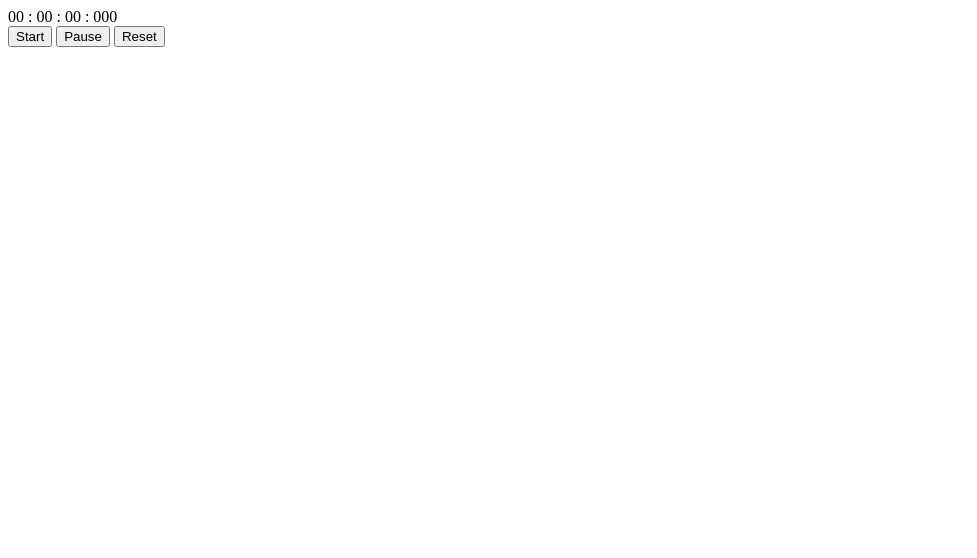
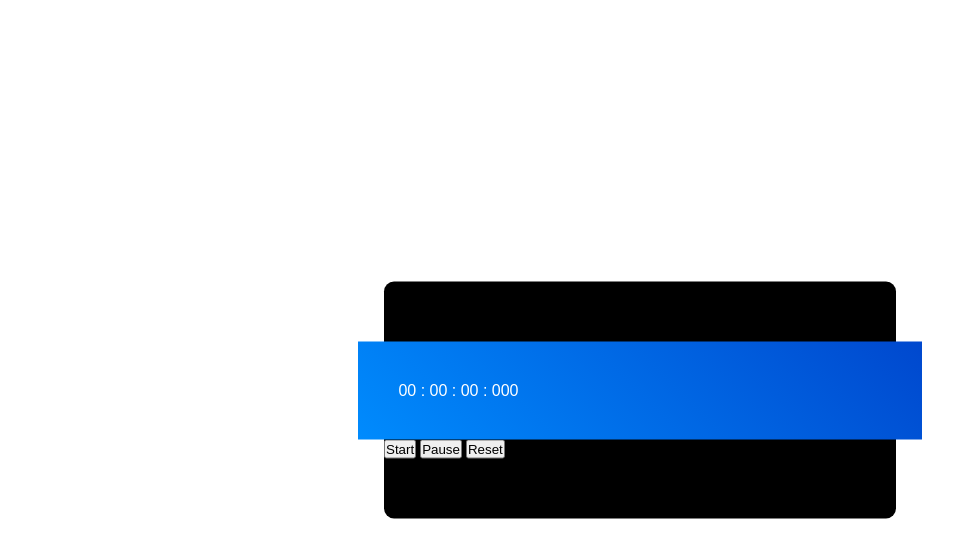
Before and after one commit to gines18/Stopwatch, a plain HTML site: page index.html in a window 1280 px wide. Shown: the whole page, without its empty margins (0-977 px from the left). Drawn offline with Linux system fonts and the light colour scheme.

Commit message:
styled timerDisplay and container

```diff
--- a/index.html
+++ b/index.html
@@ -5,6 +5,7 @@
     <meta http-equiv="X-UA-Compatible" content="IE=edge">
     <meta name="viewport" content="width=device-width, initial-scale=1.0">
     <title>Stopwatch</title>
+    <link rel="stylesheet" href="./style.css">
 </head>
 <body>
     <div class="container">
--- a/style.css
+++ b/style.css
@@ -0,0 +1,34 @@
+*,
+*:before,
+*:after{
+    padding: 0;
+    margin: 0;
+    box-sizing: border-box;
+}
+
+.container{
+    background-color: black;
+    padding: 60px 0;
+    width: 40%;
+    min-width: 500px;
+    position: absolute;
+    transform: translate(-50%, -50%);
+    top: 50%;
+    left: 50%;
+border-radius: 10px;
+}
+
+.timerDisplay{
+    position: relative;
+    width: 110%;
+    background: linear-gradient(
+        -135deg,
+        #0048ce,
+        #008bfd
+    );
+    left: -5%;
+    padding: 40px;
+    font-family: Arial, Helvetica, sans-serif;
+    color: #ffffff;
+    display: flex;
+}
```
